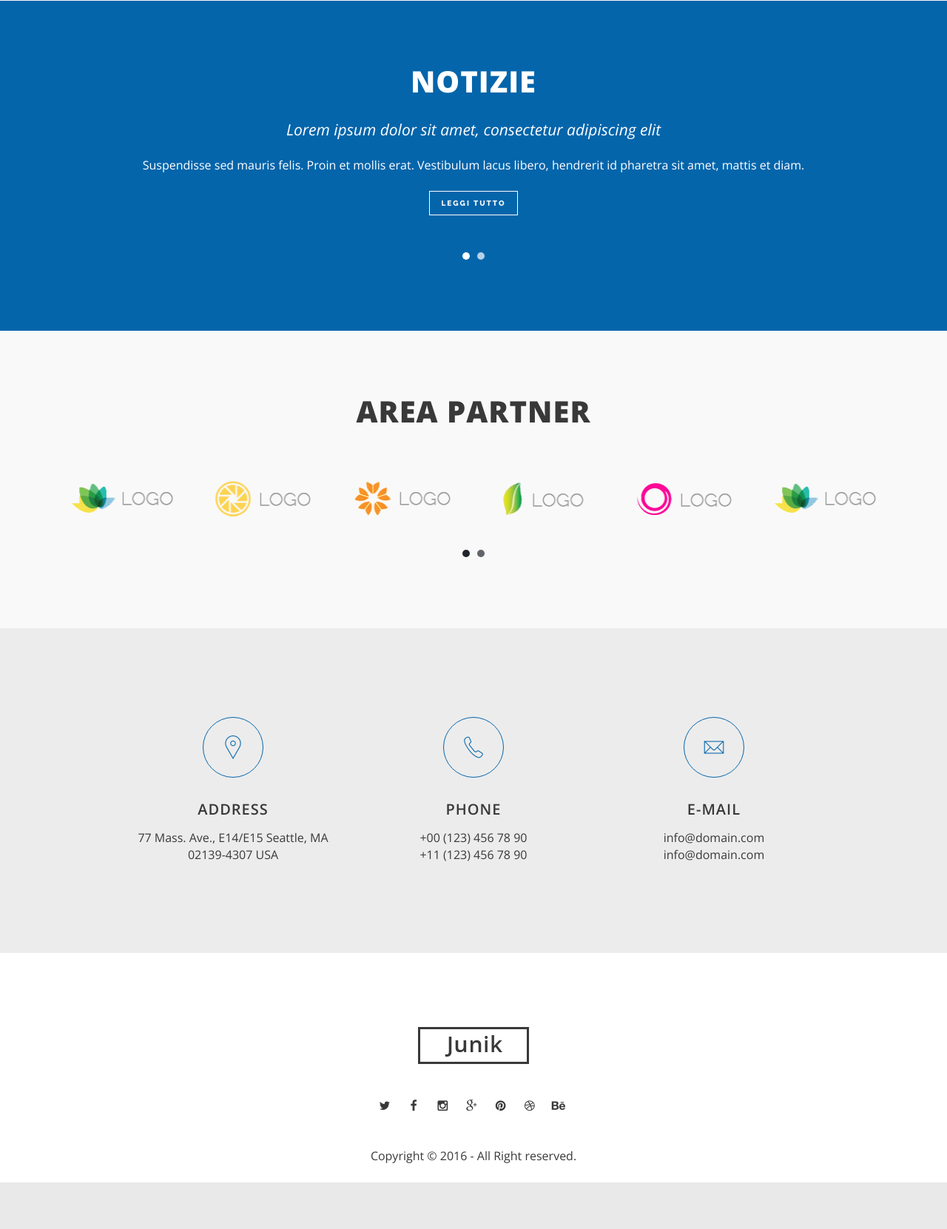
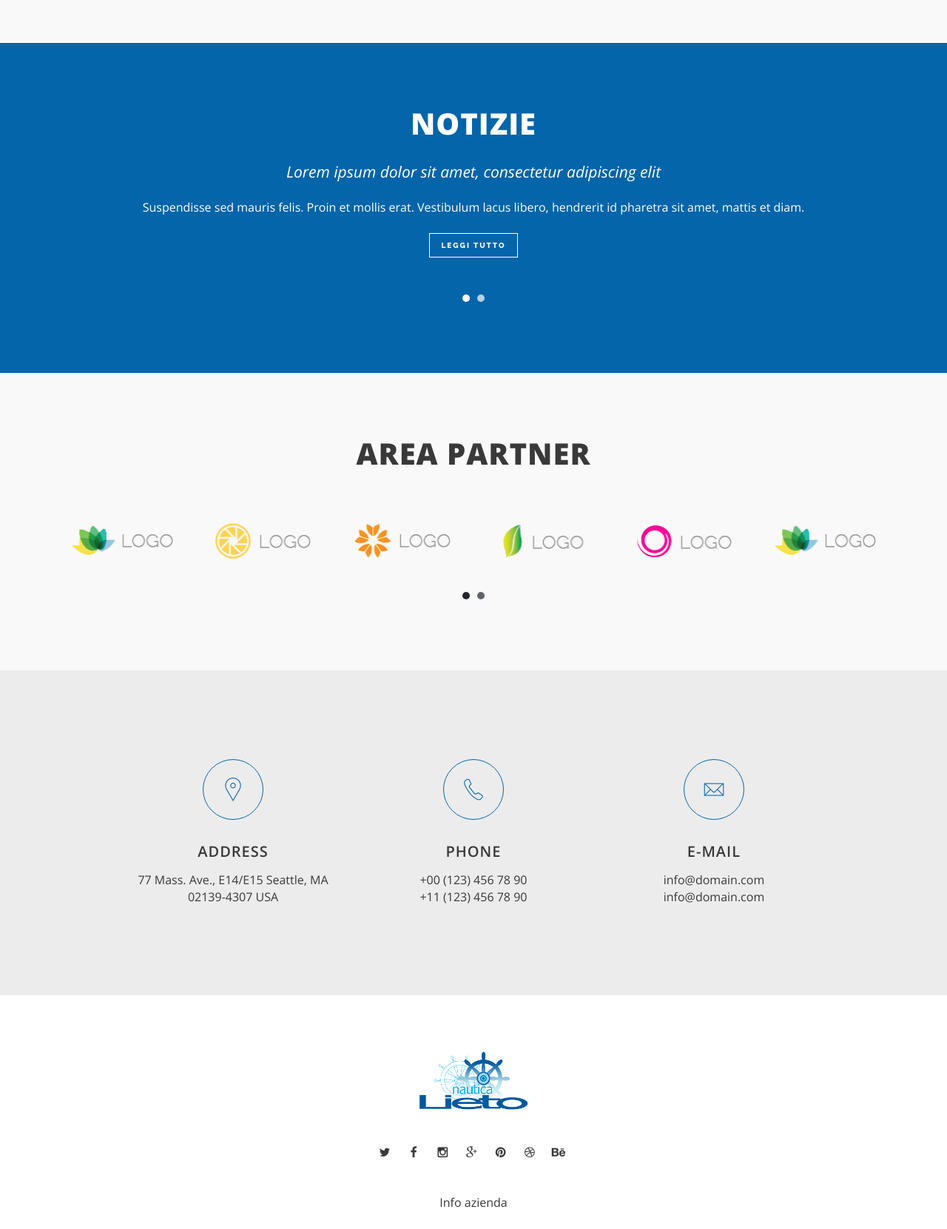
Before and after one commit to cutugno/lieto, a CodeIgniter app: page /database/ in a window 1280 px wide. Shown: the part 2499-4160 px from the top of the page at 74% size. Before the commit the page ends 4097 px from the top, so only its background shows below. Run offline with CodeIgniter, Linux system fonts and the light colour scheme.

Commit message:
sistemata sezione servizi e footer

```diff
--- a/application/views/home.php
+++ b/application/views/home.php
@@ -147,6 +147,11 @@
                 </div>
 
             </div><!-- end row -->
+            <div class="row">
+				<div class="col-xs-12 text-center">
+					<a href="#" class="btn btn-lg ju-btn-default">Scopri tutti i servizi</a>
+				</div>
+            </div>
         </div><!-- end container -->
     </section>
     <!-- /SERVIZI -->
--- a/application/views/templates/footer.php
+++ b/application/views/templates/footer.php
@@ -31,7 +31,7 @@
                 <div class="col-sm-12">
 					<!-- copyright -->
 					<div>
-						<p>Copyright &copy; 2016 - All Right reserved.</p>
+						<p>Info azienda</p>
 					</div>
 					<!-- end copyright -->
                 </div>
--- a/assets/css/custom.css
+++ b/assets/css/custom.css
@@ -63,3 +63,11 @@ li#lingue a:hover {
 	border-radius: 0px;
 	border: 1px solid #fff;
 }
+
+.ju-btn-default:hover {
+	color: #fff;
+}
+
+#footer {
+	padding: 75px 0 25px 0;
+}
```
Also changed, not shown: assets/img/logo-footer.png.
